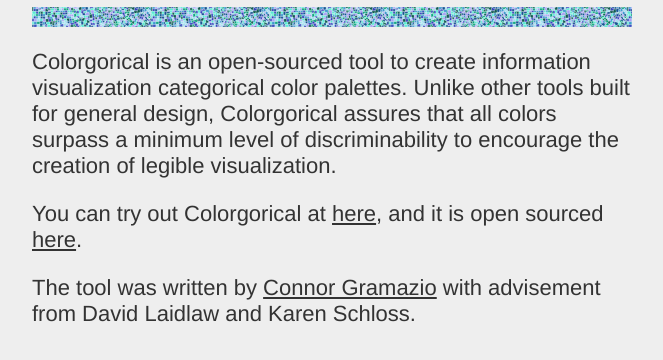
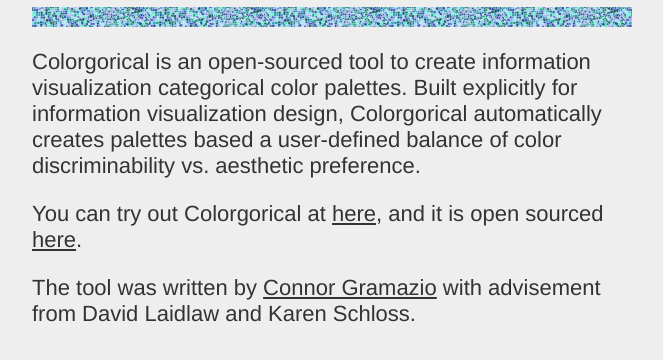
Before and after one commit to connorgr/colorgorical, a website: page index.html in a window 1280 px wide. Shown: the part 182-542 px from the top of the page, without its empty margins (1-664 px from the left). Drawn offline with Linux system fonts and the light colour scheme.

Commit message:
Update index.html

```diff
--- a/index.html
+++ b/index.html
@@ -52,9 +52,9 @@
   <div class="content">
     <div class="banner"></div>
     <p>Colorgorical is an open-sourced tool to create information visualization
-      categorical color palettes. Unlike other tools built for general design,
-      Colorgorical assures that all colors surpass a minimum level of
-      discriminability to encourage the creation of legible visualization.</p>
+      categorical color palettes. Built explicitly for information visualization
+      design, Colorgorical automatically creates palettes based a user-defined
+      balance of color discriminability vs. aesthetic preference.</p>
 
     <p>You can try out Colorgorical at
       <a href="http://vrl.cs.brown.edu/color">here</a>,
```
